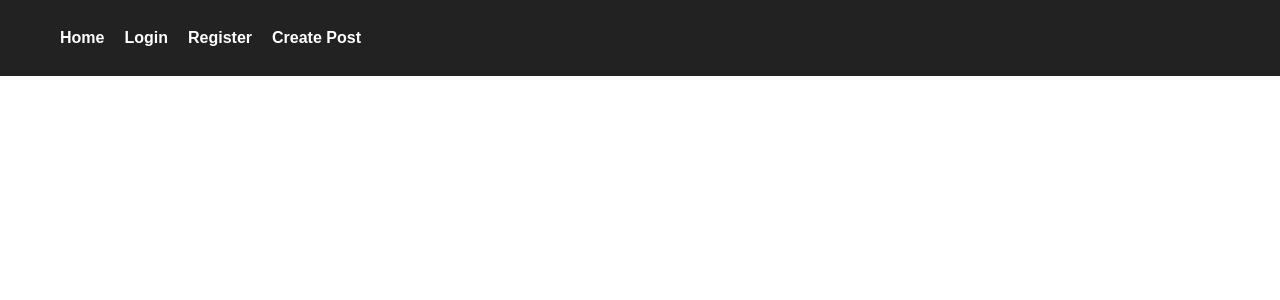
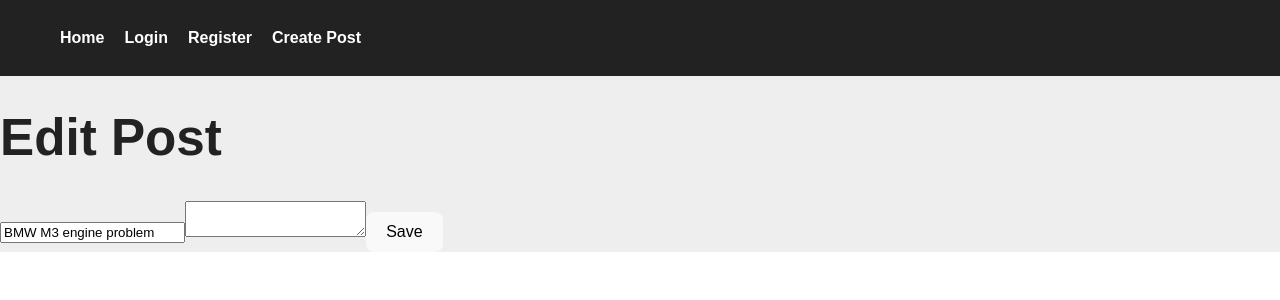
Before and after one commit to Team-4-A75JS/cars-forum, a React app in the folder frontend/: page /edit/1 in a window 1280 px wide. Shown: the top 300 px of the page. Built offline with nearby package versions, Linux system fonts and the light colour scheme; the HTML template or start-up script is replaced by a standard one.

Commit message:
add: "Updated some files and added new ones"

```diff
--- a/frontend/src/App.jsx
+++ b/frontend/src/App.jsx
@@ -6,6 +6,7 @@ import Register from './pages/register/register.jsx';
 import Layout from './components/Layout/layout.jsx';
 import PostDetails from './pages/postDetails/postDetails.jsx';
 import CreatePost from './pages/create/CreatePost.jsx';
+import EditPost from './pages/EditPost/EditPost.jsx';
 
 function App() {
   return (
@@ -17,6 +18,7 @@ function App() {
           <Route path="/register" element={<Register />} />
           <Route path="/posts/:postId" element={<PostDetails />} />
           <Route path="/create" element={<CreatePost />} />
+          <Route path="/edit/:postId" element={<EditPost />} />
         </Routes>
       </Layout>
     </BrowserRouter>
--- /dev/null
+++ b/frontend/src/pages/EditPost/EditPost.jsx
@@ -0,0 +1,26 @@
+import { useParams } from "react-router-dom";
+import { getAllPosts } from "../../services/postService";
+
+function EditPost() {
+    const { postId } = useParams();
+
+    const posts = getAllPosts();
+    const post = posts.find(p => p.id === Number(postId))
+
+    if (!post) {
+        return <p>Post not found</p>
+    }
+
+    return (
+        <div>
+            <h1>Edit Post</h1>
+
+            <input defaultValue={post.title} />
+            <textarea defaultValue={post.content || ""} />
+
+            <button>Save</button>
+        </div>
+    )
+}
+
+export default EditPost;
--- a/frontend/src/pages/postDetails/postDetails.jsx
+++ b/frontend/src/pages/postDetails/postDetails.jsx
@@ -1,12 +1,14 @@
 import { useParams } from "react-router-dom";
 import { useState } from "react";
-import { getAllPosts } from "../../services/postService";
+import { useNavigate } from "react-router-dom";
+import { getAllPosts, deletePost } from "../../services/postService";
 import CommentList from "../../components/CommentList/CommentList";
 import AddCommentForm from "../../components/AddCommentForm/AddCommentForm.jsx";
 import { likePost } from "../../services/postService.js";
 
 function PostDetails() {
     const { postId } = useParams();
+    const navigate = useNavigate()
 
     const posts = getAllPosts();
     const post = posts.find(p => p.id === Number(postId));
@@ -33,10 +35,21 @@ function PostDetails() {
         setLikes(prev => prev + 1);
     };
 
+    const handleDelete = () => {
+        deletePost(post.id);
+        navigate("/")
+    }
+
 
     return (
         <div>
             <h1>{post.title}</h1>
+            <button onClick={handleDelete}>
+                Delete Post
+            </button>
+            <button onClick={() => navigate(`/edit/${post.id}`)}>
+                Edit Post
+            </button>
             <p><strong>Author:</strong> {post.author}</p>
             <p><strong>Likes:</strong> {likes}</p>
             <button onClick={handleLike}>👍 Like</button>
--- a/frontend/src/services/postService.js
+++ b/frontend/src/services/postService.js
@@ -59,6 +59,14 @@ export function getAllPosts() {
   return posts;
 }
 
+export function deletePost(postId) {
+  const index = posts.findIndex(p => p.id === postId)
+
+  if (index !== -1){
+    posts.splice(index,1)
+  }
+}
+
 export function likePost(postId) {
   const post = posts.find(p => p.id === postId);
   if (post) {
```
